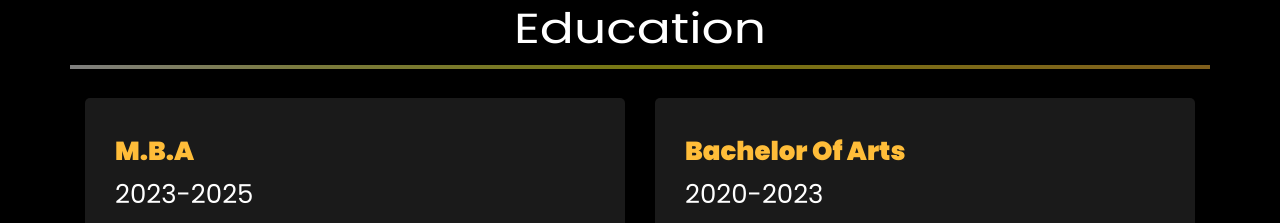
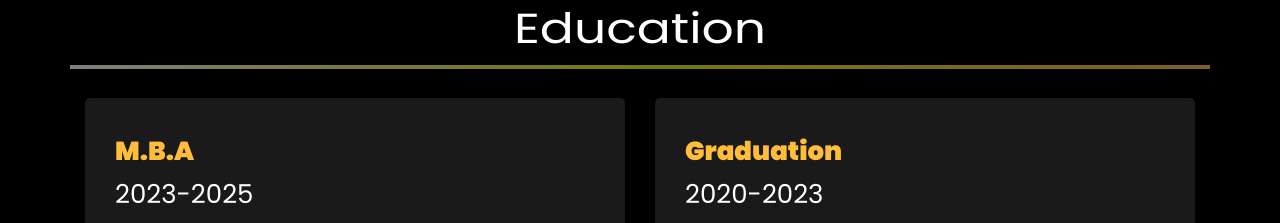
Before and after one commit to Saurabhmishra-devops/profile.io, a plain HTML site: page index.html in a window 1280 px wide. Shown: the part 2140-2363 px from the top of the page. Drawn offline with Linux system fonts and the light colour scheme; files whose address does not match are found by name.

Commit message:
index.html

```diff
--- a/index.html
+++ b/index.html
@@ -363,7 +363,7 @@
 
     			<div class="col-md-6">
     				<div class="resume-wrap ftco-animate">
-    					<span class="date">Bachelor Of Arts</span>
+    					<span class="date"> Graduation </span>
     					<h2> 2020-2023 </h2>
     					<span class="position">Allahabad University </span>
     					<p class="mt-4">Grade: First class </p>
```
